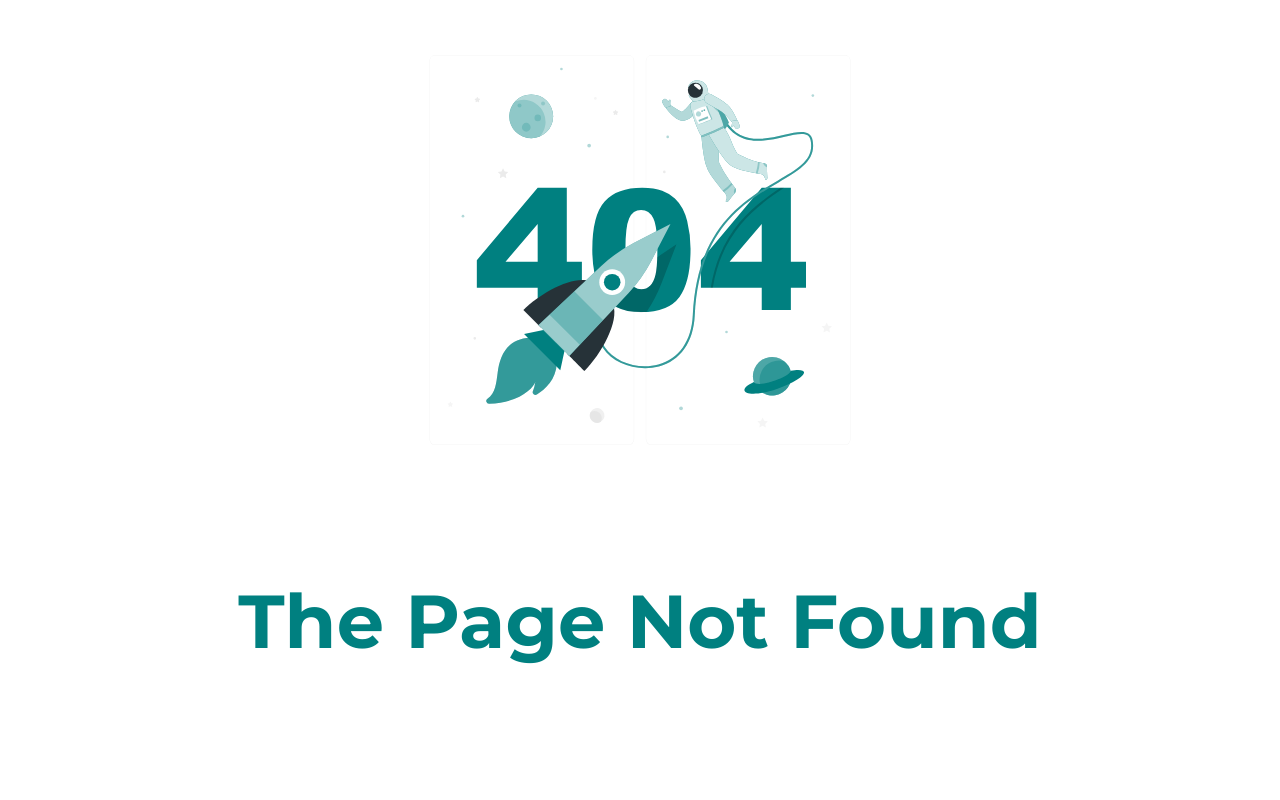
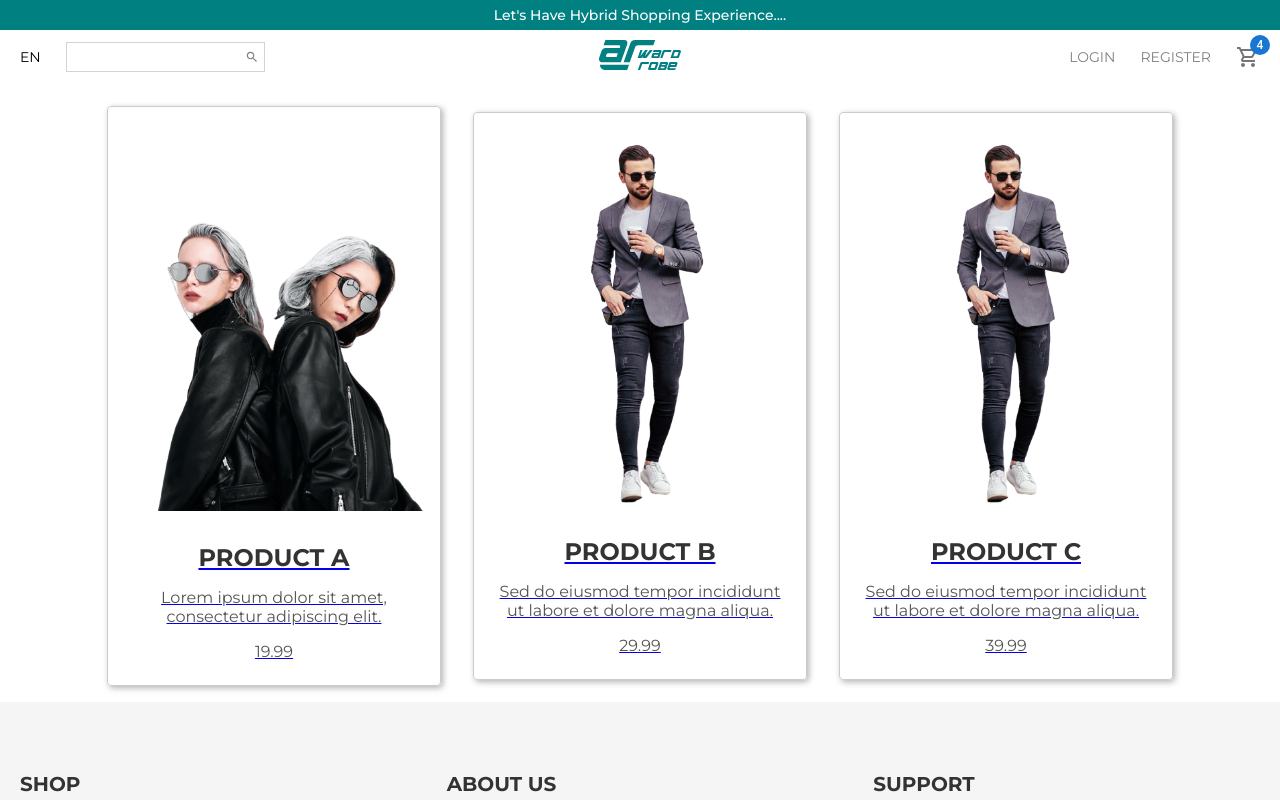
Before and after one commit to shihabsaleem/AR-Wardrobe, a React (Create React App) app: page /single in a window 1280 px wide. Before the commit this address had no page. Shown: the top 800 px of the page. Built offline with nearby package versions, Linux system fonts and the light colour scheme.

Commit message:
single  product

```diff
--- a/src/App.js
+++ b/src/App.js
@@ -3,8 +3,10 @@ import Home from "./Pages/Home";
 import Login from "./Pages/Login";
 import NoPage from "./Pages/NoPage";
 import Register from "./Pages/Register";
+import Category from "./Pages/SingleCat";
 import { BrowserRouter as Router, Routes, Route } from "react-router-dom";
 import UserProf from "./Pages/UserProf";
+import SingleCat from "./Pages/SingleCat";
 
 function App() {
   return (
@@ -15,7 +17,9 @@ function App() {
           <Route path="/about" element={<NoPage />} />
           <Route path="/login" element={<Login />} />
           <Route path="/register" element={<Register />} />
-          <Route path="/profile" element={<UserProf/>} />
+          <Route path="/profile" element={<UserProf />} />
+          <Route path="/category" element={<Category />} />
+          <Route path="/single" element={<SingleCat />} />
           <Route path="*" element={<NoPage />} />
         </Routes>
       </Router>
--- /dev/null
+++ b/src/Components/SingleItem.jsx
@@ -0,0 +1,23 @@
+import React from "react";
+import products from "../data";
+import { Link } from "react-router-dom";
+import "./Style/single.scss";
+
+const SingleItem = () => {
+  return (
+    <div className="single-item">
+      {products.map((product) => (
+        <Link to={`/product/${product.id}`}>
+          <div key={product.id}>
+            <img src={product.image} alt={product.name} />
+            <h2>{product.name}</h2>
+            <p>{product.description}</p>
+            <p>{product.price}</p>
+          </div>
+        </Link>
+      ))}
+    </div>
+  );
+};
+
+export default SingleItem;
--- /dev/null
+++ b/src/Components/Style/single.scss
@@ -0,0 +1,53 @@
+.single-item {
+    display: flex;
+    flex-wrap: wrap;
+    justify-content: center;
+    align-items: center;
+
+    div {
+      max-width: 300px;
+      padding: 1rem;
+      margin: 1rem;
+      border: 1px solid #ccc;
+      border-radius: 4px;
+      box-shadow: 2px 2px 6px rgba(0, 0, 0, 0.3);
+      text-align: center;
+      transition: transform 0.3s ease-in-out, box-shadow 0.3s ease-in-out;
+
+      &:hover {
+        transform: translateY(-5px);
+        box-shadow: 2px 2px 10px rgba(0, 0, 0, 0.5);
+      }
+
+      h2 {
+        margin-bottom: 0.5rem;
+        font-size: 1.5rem;
+        font-weight: bold;
+        text-transform: uppercase;
+        color: #333;
+        transition: color 0.3s ease-in-out;
+
+        &:hover {
+          color: #1e90ff;
+        }
+      }
+
+      img {
+        max-width: 100%;
+        height: auto;
+        margin-bottom: 0.5rem;
+      }
+
+      p {
+        margin-bottom: 0.5rem;
+        font-size: 1rem;
+        color: #555;
+      }
+
+      .price {
+        font-size: 1.2rem;
+        font-weight: bold;
+        color: #1e90ff;
+      }
+    }
+  }
--- /dev/null
+++ b/src/Pages/SingleCat.jsx
@@ -0,0 +1,21 @@
+import React from "react";
+import Announce from "../Components/Announce";
+import Footer from "../Components/Footer";
+import Navbar from "../Components/Navbar";
+import SingleItem from "../Components/SingleItem";
+
+const Category = () => {
+  return (
+    <div>
+      <Announce />
+      <Navbar />
+      {/*
+
+  */}
+      <SingleItem />
+      <Footer />
+    </div>
+  );
+};
+
+export default Category;
--- a/src/data.js
+++ b/src/data.js
@@ -62,3 +62,32 @@ export const item = [
     price: "$19.99",
   },
 ];
+
+const products = [
+  {
+    id: 1,
+    name: "Product A",
+    description: "Lorem ipsum dolor sit amet, consectetur adipiscing elit.",
+    price: 19.99,
+    image: sl1,
+  },
+  {
+    id: 2,
+    name: "Product B",
+    description:
+      "Sed do eiusmod tempor incididunt ut labore et dolore magna aliqua.",
+    price: 29.99,
+    image: sl2,
+  },
+  {
+    id: 3,
+    name: "Product C",
+    description:
+      "Sed do eiusmod tempor incididunt ut labore et dolore magna aliqua.",
+    price: 39.99,
+    image: sl2,
+  },
+  // more products...
+];
+
+export default products;
```
